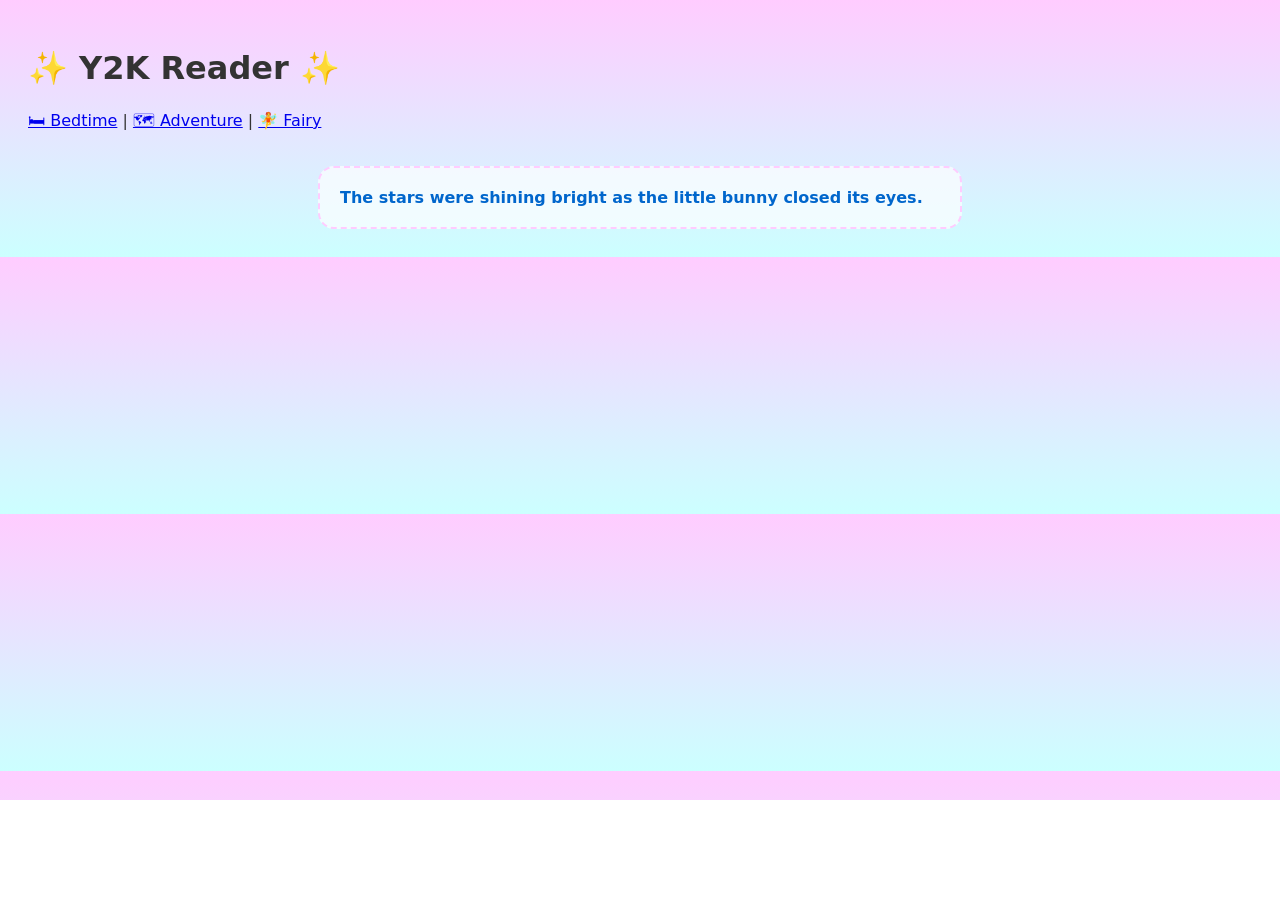
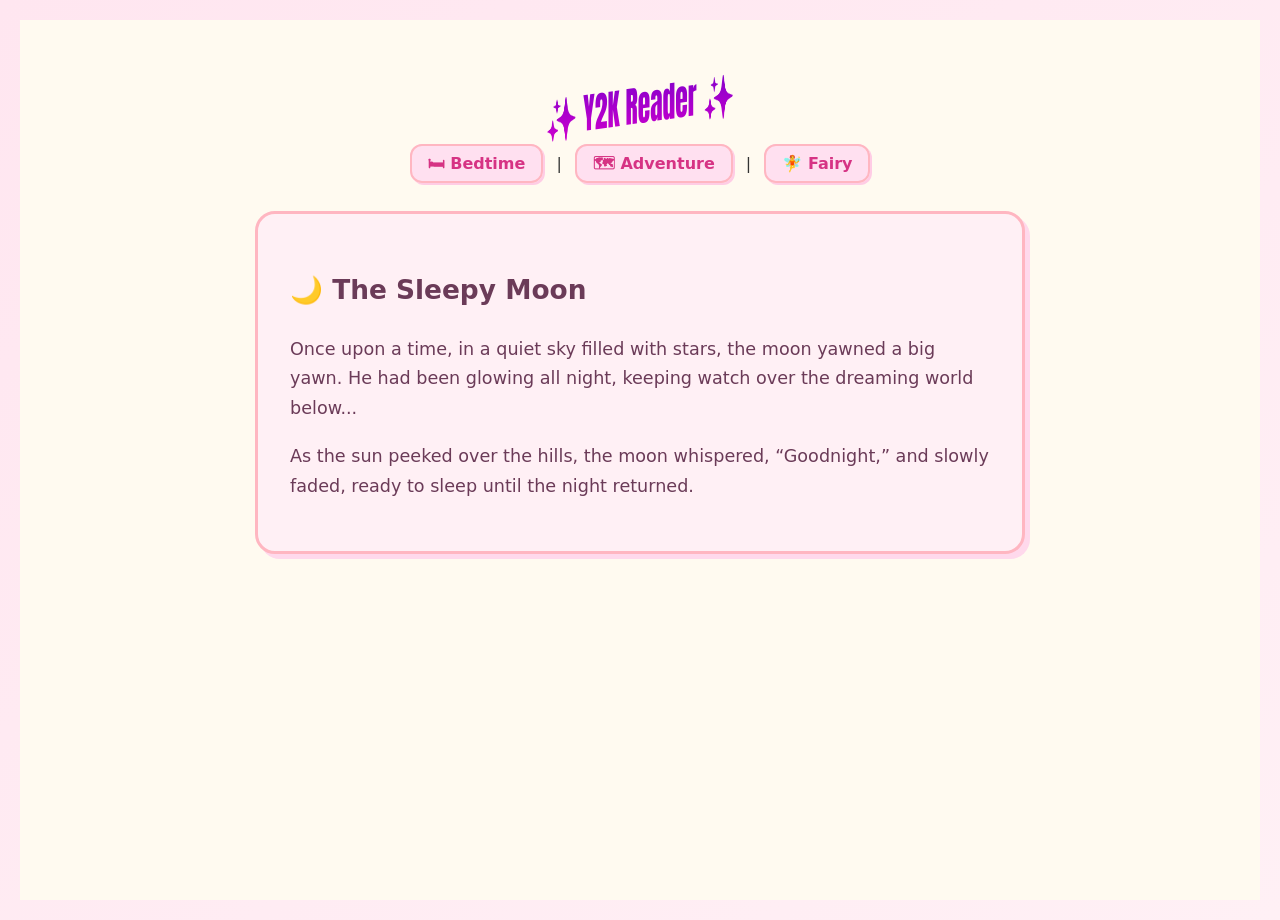
Before and after one commit to Rumon249/Retroreader, a React (Vite) app: page /story/bedtime in a window 1280 px wide. Before the commit the page ends 800 px from the top, so only its background shows below. Built offline with nearby package versions, Linux system fonts and the light colour scheme.

Commit message:
Made home page look nice

```diff
--- a/src/App.css
+++ b/src/App.css
@@ -1,5 +1,5 @@
 .app-container {
-  background: linear-gradient(to bottom right, #fceaff, #d0f4ff);
+  background-color: #fffaf0;
   font-family: 'Comic Sans MS', cursive, sans-serif;
   padding: 40px;
   min-height: 100vh;
@@ -7,7 +7,68 @@
 }
 
 .title {
-  font-size: 2.5rem;
-  color: #ff66cc;
-  text-shadow: 2px 2px #fff0f5;
+  background: linear-gradient(183deg, #6000CA 10%, #CA00CD 70%);
+  background-clip: text;
+  -webkit-background-clip: text;
+  color: transparent;
+  font-family: 'Impact';
+  transform: skewY(-8deg) scaleY(1.3) scaleX(0.8);
 }
+
+/* 🌈 Navigation Links */
+nav {
+  margin-bottom: 2rem;
+}
+
+nav a {
+  text-decoration: none;
+  color: #d63384;
+  background-color: #ffe0f0;
+  border: 2px solid #ffb6c1;
+  border-radius: 12px;
+  padding: 8px 16px;
+  margin: 0 8px;
+  font-weight: bold;
+  box-shadow: 2px 2px #ffcce5;
+  transition: all 0.2s ease-in-out;
+}
+
+nav a:hover {
+  background-color: #ffd6eb;
+  transform: scale(1.05);
+}
+
+/* 📖 Story Page Styling */
+.story-container {
+  max-width: 700px;
+  margin: 0 auto;
+  background-color: #fff0f5;
+  border: 3px solid #ffb6c1;
+  border-radius: 20px;
+  box-shadow: 5px 5px #ffd9ec;
+  padding: 2rem;
+  text-align: left;
+  font-size: 1.1rem;
+  line-height: 1.7;
+  color: #6b3b58;
+}
+
+/* Optional: Back Button */
+.back-button {
+  margin-top: 2rem;
+  display: inline-block;
+  background-color: #ffb6c1;
+  color: #fff;
+  padding: 10px 18px;
+  border-radius: 10px;
+  font-weight: bold;
+  border: none;
+  cursor: pointer;
+  box-shadow: 3px 3px #ffcce5;
+  transition: all 0.2s ease-in-out;
+}
+
+.back-button:hover {
+  background-color: #ffe0ef;
+  transform: scale(1.05);
+}
--- a/src/App.jsx
+++ b/src/App.jsx
@@ -2,6 +2,7 @@ import { BrowserRouter as Router, Routes, Route, Link } from 'react-router-dom'
 import BedtimeStory from './stories/BedtimeStory'
 import AdventureStory from './stories/AdventureStory'
 import FairyStory from './stories/FairyStory'
+import './App.css'
 
 function App() {
   return (
--- a/src/index.css
+++ b/src/index.css
@@ -1,5 +1,6 @@
 body {
-  background: linear-gradient(to bottom, #ffccff, #ccffff);
+  background: linear-gradient(to bottom right, #ffe6f0, #fff0f5);
+  margin: 0;
   font-family: 'Comic Sans MS', cursive, sans-serif;
   color: #333;
   padding: 20px;
--- a/src/stories/AdventureStory.jsx
+++ b/src/stories/AdventureStory.jsx
@@ -1,8 +1,18 @@
-import StoryPage from '../components/StoryPage'
+function AdventureStory() {
+  return (
+    <div className="story-container">
+      <h2>🗺️ The Lost Map</h2>
+      <p>
+        In a tiny attic filled with old books and forgotten toys, Max found a dusty scroll hidden in a box. It was a hand-drawn treasure map — with dragons, mountains, and an "X" marked in pink glitter.
+      </p>
+      <p>
+        Max packed a sandwich, grabbed his lucky compass, and set off into the backyard, which suddenly felt like a jungle. He crossed puddle rivers, climbed tree-mountains, and dodged lawn gnome pirates.
+      </p>
+      <p>
+        Finally, under the old oak tree, Max dug into the dirt... and found a glowing marble and a note: “Adventure lives in you.” He smiled and ran back home, ready for his next quest.
+      </p>
+    </div>
+  );
+}
 
-export default function AdventureStory() {
-  const text = "This is an exciting adventure story. Stay tuned for more!";
-  const handleWordClick = (word) => alert(`Definition for "${word}"`);
-
-  return <StoryPage text={text} onWordClick={handleWordClick} />;
-}
+export default AdventureStory;
--- a/src/stories/BedtimeStory.jsx
+++ b/src/stories/BedtimeStory.jsx
@@ -1,8 +1,18 @@
-import StoryPage from '../components/StoryPage';
+function BedtimeStory() {
+  return (
+    <div className="story-container">
+      <h2>🌙 The Sleepy Moon</h2>
+      <p>
+        Once upon a time, in a quiet sky filled with stars, the moon yawned a big
+        yawn. He had been glowing all night, keeping watch over the dreaming world
+        below...
+      </p>
+      <p>
+        As the sun peeked over the hills, the moon whispered, “Goodnight,” and
+        slowly faded, ready to sleep until the night returned.
+      </p>
+    </div>
+  );
+}
 
-export default function BedtimeStory() {
-  const text = "The stars were shining bright as the little bunny closed its eyes.";
-  const handleWordClick = (word) => alert(`Definition for "${word}"`);
-
-  return <StoryPage text={text} onWordClick={handleWordClick} />;
-}
+export default BedtimeStory;
--- a/src/stories/FairyStory.jsx
+++ b/src/stories/FairyStory.jsx
@@ -1,8 +1,18 @@
-import StoryPage from '../components/StoryPage'
+function FairyStory() {
+  return (
+    <div className="story-container">
+      <h2>🧚 Sparkle in the Garden</h2>
+      <p>
+        Every night after sunset, the backyard garden came to life. Fireflies blinked like fairy lanterns, and the flowers hummed gentle lullabies. Hidden among the petals was Lila — the tiniest fairy in the garden.
+      </p>
+      <p>
+        One night, a strong wind swept through and blew away her sparkle dust! She couldn’t fly without it. With the help of a brave ladybug and a sleepy snail, she journeyed through the flower beds to find it.
+      </p>
+      <p>
+        When they reached the tallest sunflower, the wind gave one last gentle swirl, and her dust sparkled back into the air. Lila giggled, fluttered her wings, and flew high, painting stars into the sky as a thank-you.
+      </p>
+    </div>
+  );
+}
 
-export default function FairyStory() {
-  const text = "Once upon a time, in a magical forest...";
-  const handleWordClick = (word) => alert(`Definition for "${word}"`);
-
-  return <StoryPage text={text} onWordClick={handleWordClick} />;
-}
+export default FairyStory;
```
